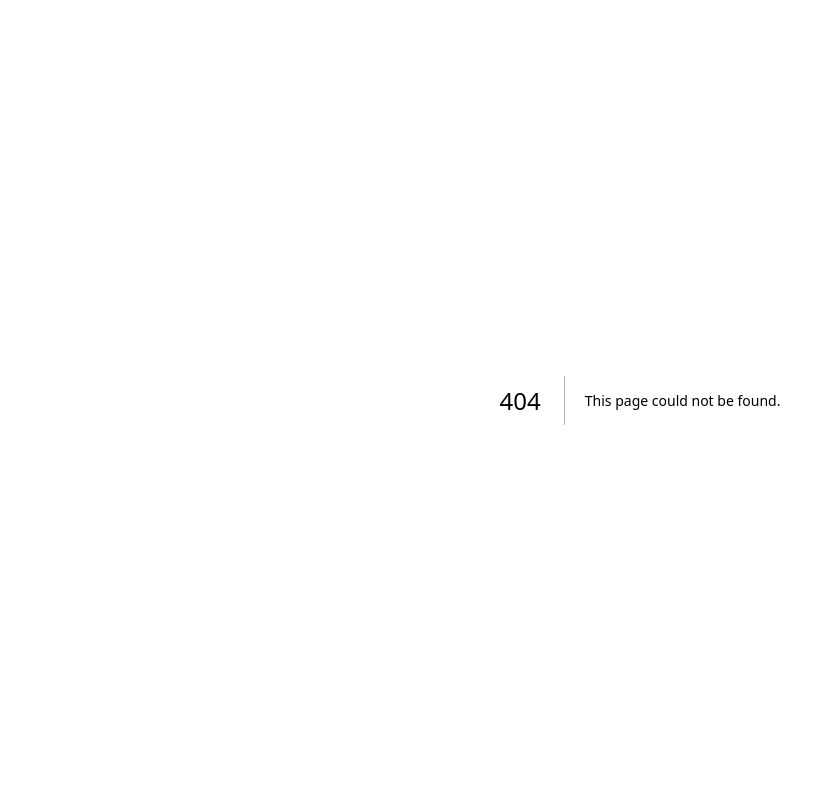
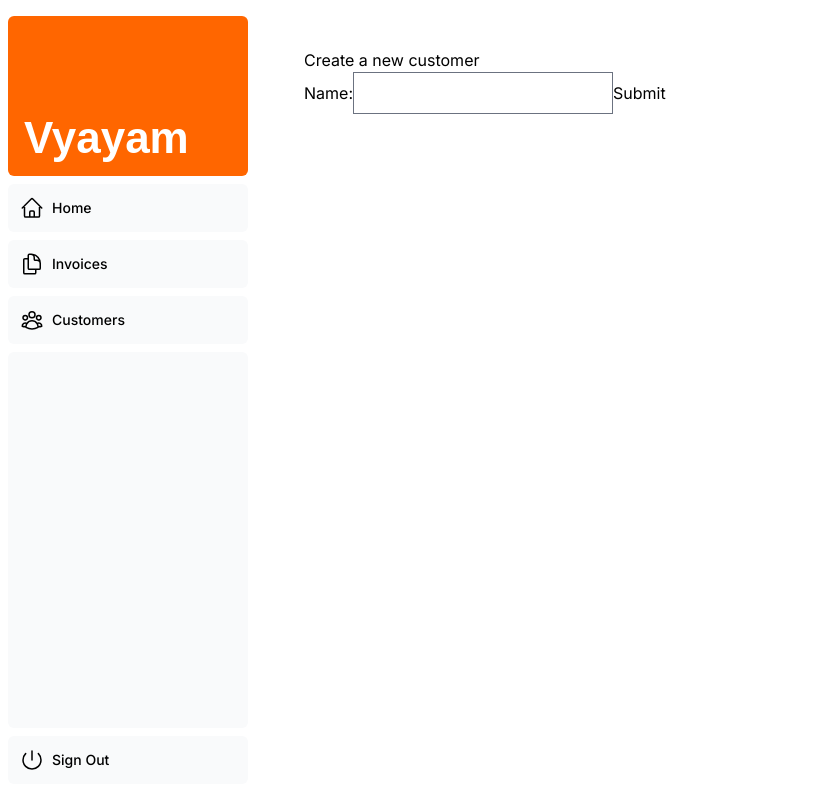
Before and after one commit to codeza-ai/InvoSafe, a Next.js app: page /dashboard/customers/create in a window 1280 px wide. Before the commit this address had no page. Shown: the whole page, without its empty margins (0-835 px from the left). Built offline with nearby package versions, Linux system fonts and the light colour scheme; a web font is replaced by a local one.

Commit message:
Add create customer folder and page

```diff
--- /dev/null
+++ b/app/dashboard/customers/create/page.tsx
@@ -0,0 +1,14 @@
+import {Metadata} from 'next';
+import CustomerForm from '@/app/ui/customers/create-form';
+
+export const metadata: Metadata = {
+    title: 'Create customer',
+}
+export default async function Page() {
+    return (
+        <main>
+        <h1>Create a new customer</h1>
+        <CustomerForm/>
+        </main>
+    );
+}
--- /dev/null
+++ b/app/ui/customers/create-form.tsx
@@ -0,0 +1,13 @@
+
+
+export default function CustomerForm(){
+    return (
+        <form>
+            <label>
+                Name:
+                <input type="text" name="name" />
+            </label>
+            <button type="submit">Submit</button>
+        </form>
+    )
+}
```
Also changed, not shown: public/hero-mobile.png, public/opengraph-image.png (deleted).
